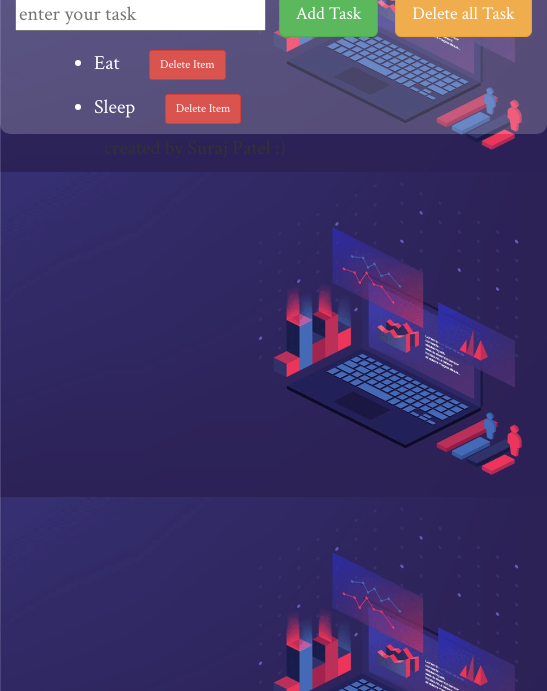
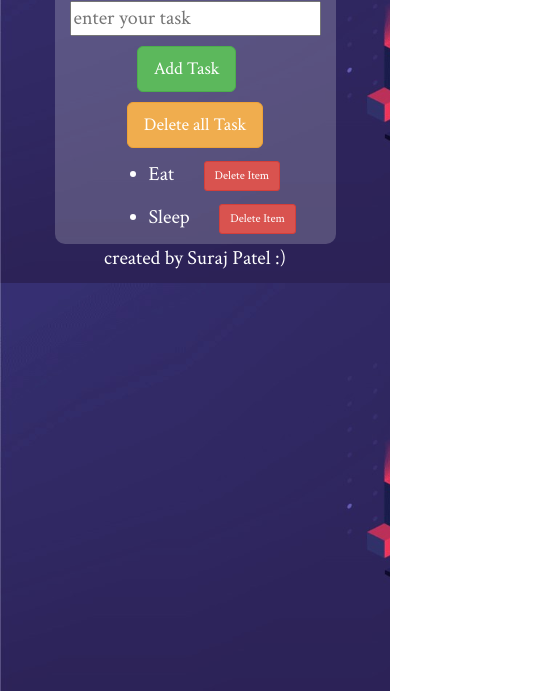
Before and after one commit to Surajpatel28/TODO-App, a plain HTML site: page index.html in a window 390 px wide. Shown: the part 153-844 px from the top of the page, 547 px wide, since content can reach past the window. Drawn offline with nearby package versions, Linux system fonts and the light colour scheme.

Commit message:
added responsiveness

```diff
--- a/style.css
+++ b/style.css
@@ -55,3 +55,19 @@ ul {
 .delete {
     margin-left: 2.5rem;
 }
+p{
+    color: #fff;
+}
+
+@media (max-width: 500px) {
+    .task-adder{
+        display: flex;
+        flex-direction: column;
+    }
+    input{
+        margin: 1rem 0;
+    }
+    .btn-success{
+        margin-bottom: 1rem;
+    }
+  }
```
